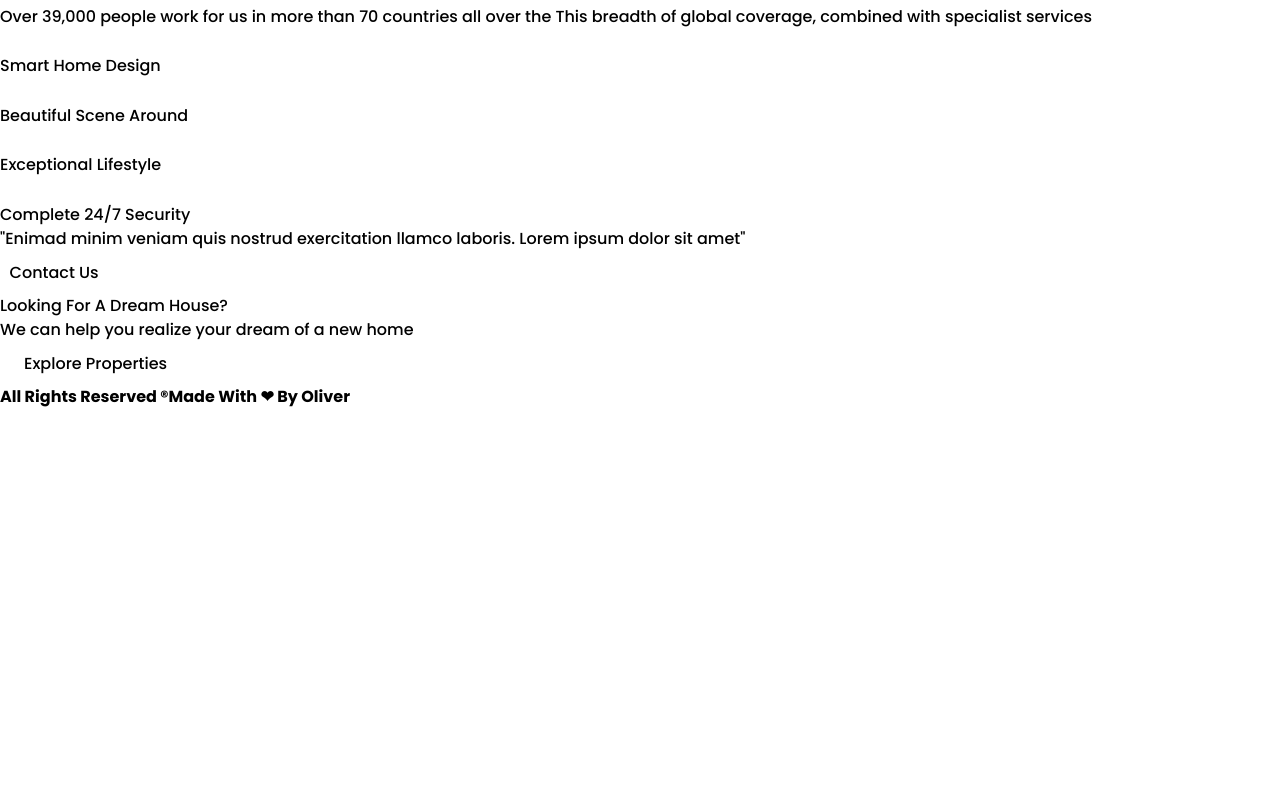
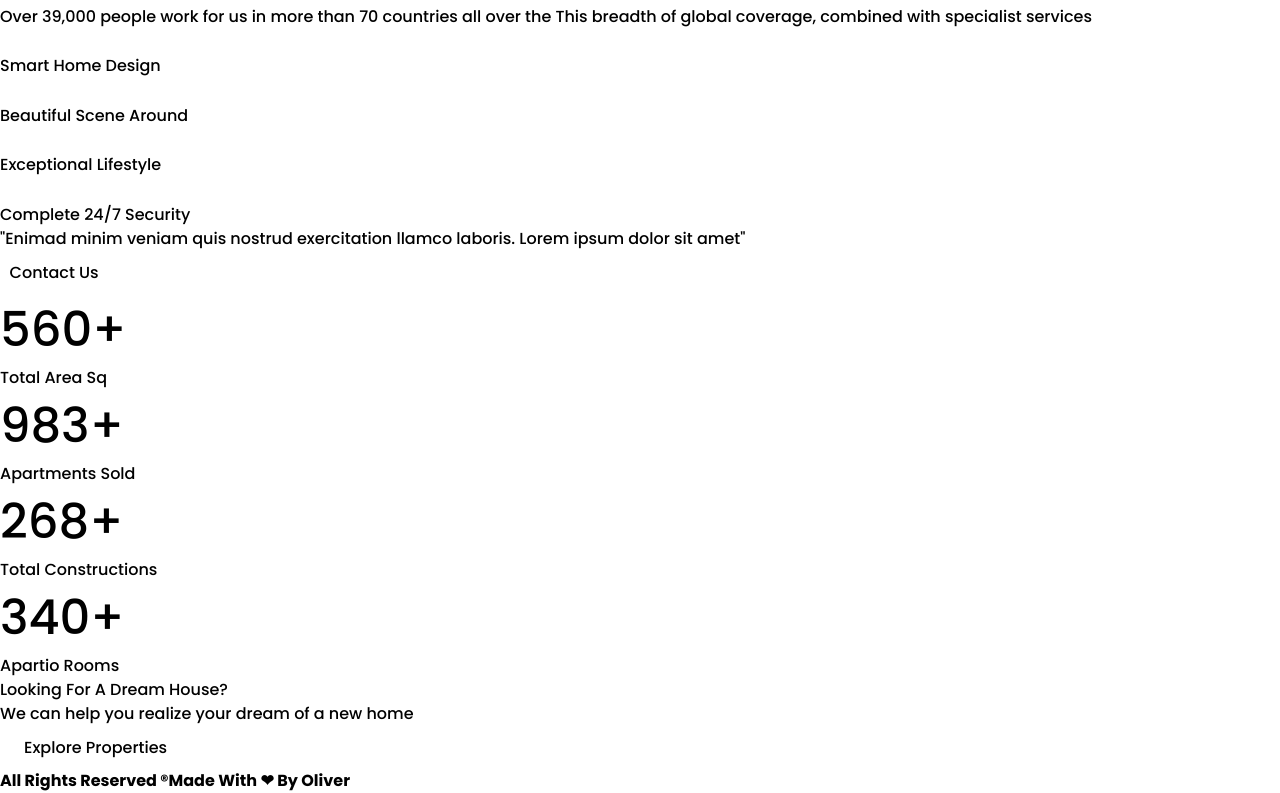
Before and after one commit to ultrocharge/Real-Estate, a Next.js app: page / in a window 1280 px wide. Shown: the part 1803-2596 px from the top of the page. Before the commit the page ends 2212 px from the top, so only its background shows below. Built offline with nearby package versions, Linux system fonts and the light colour scheme; what @material-tailwind/react would draw is missing.

Commit message:
feat: Completed Counters Section

```diff
--- /dev/null
+++ b/components/home/Counters.tsx
@@ -0,0 +1,39 @@
+import React from "react";
+import Counter from "../common/Counter";
+
+const Counters = () => {
+  return (
+    <div className="counters bg-slate-200 py-24 lg:px-40 md:px-12">
+      <div className="container mx-auto">
+        <div className="grid grid-cols-12">
+          <div className="col-span-6 md:col-span-3">
+            <Counter
+              end={560}
+              text="Total Area Sq"
+              icon="fa-solid fa-sheet-plastic"
+            />
+          </div>
+          <div className="col-span-6 md:col-span-3">
+            <Counter
+              end={983}
+              text="Apartments Sold"
+              icon="fa-solid fa-building"
+            />
+          </div>
+          <div className="col-span-6 md:col-span-3 mt-8 md:mt-0">
+            <Counter
+              end={268}
+              text="Total Constructions"
+              icon="fa-solid fa-truck"
+            />
+          </div>
+          <div className="col-span-6 md:col-span-3 mt-8 md:mt-0">
+            <Counter end={340} text="Apartio Rooms" icon="fa-solid fa-chair" />
+          </div>
+        </div>
+      </div>
+    </div>
+  );
+};
+
+export default Counters;
--- a/pages/index.tsx
+++ b/pages/index.tsx
@@ -1,6 +1,7 @@
 import Head from "next/head";
 import Hero from "../components/home/Hero";
 import About from "../components/home/About";
+import Counters from "../components/home/Counters";
 export default function Home() {
   return (
     <div>
@@ -13,6 +14,7 @@ export default function Home() {
       </Head>
       <Hero />
       <About />
+      <Counters />
     </div>
   );
 }
```
